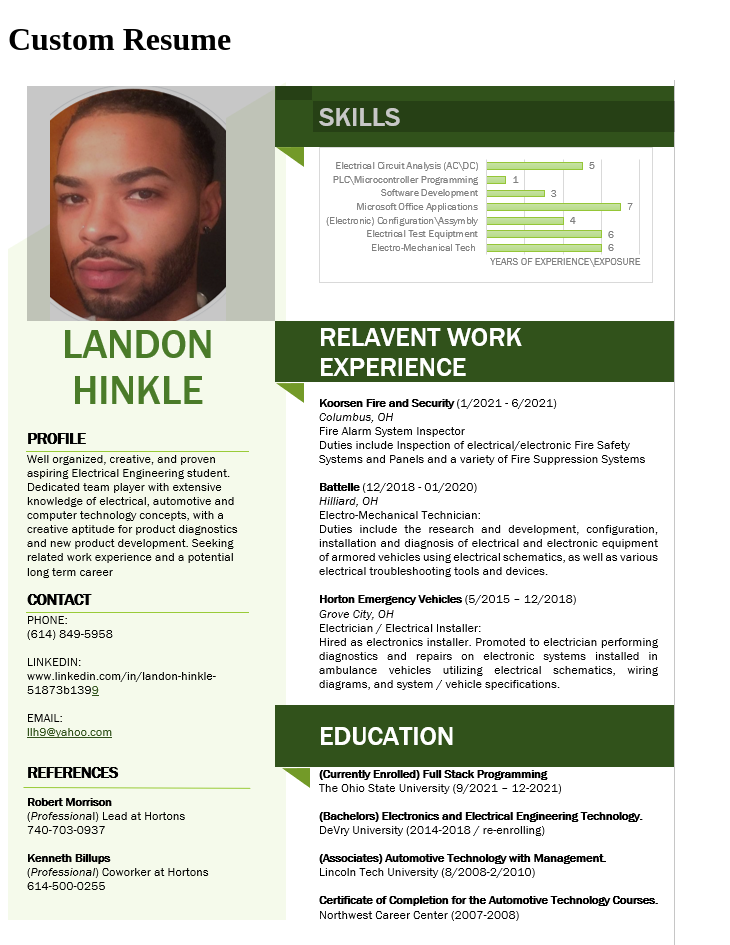
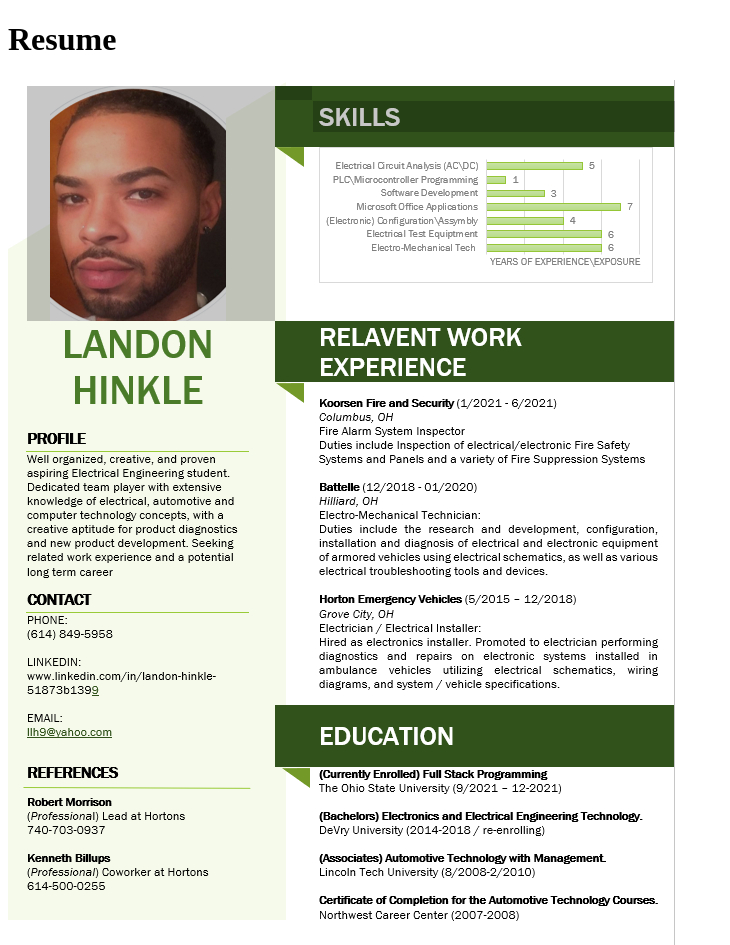
Before and after one commit to llh9/Resume-Page, a plain HTML site: page index.html in a window 1280 px wide. Shown: the top 945 px of the page, without its empty margins (0-730 px from the left). Drawn offline with Linux system fonts and the light colour scheme.

Commit message:
title of resumes changes

```diff
--- a/index.html
+++ b/index.html
@@ -8,7 +8,7 @@
 </head>
 <body>
     <main>
-        <h1>Custom Resume</h1>
+        <h1>Resume</h1>
         <img src="./assets/images/resume-img.PNG" alt="Image of Landon Hinkle's Resume">
         <hr>
         <h1>ATS Resume</h1>
```
